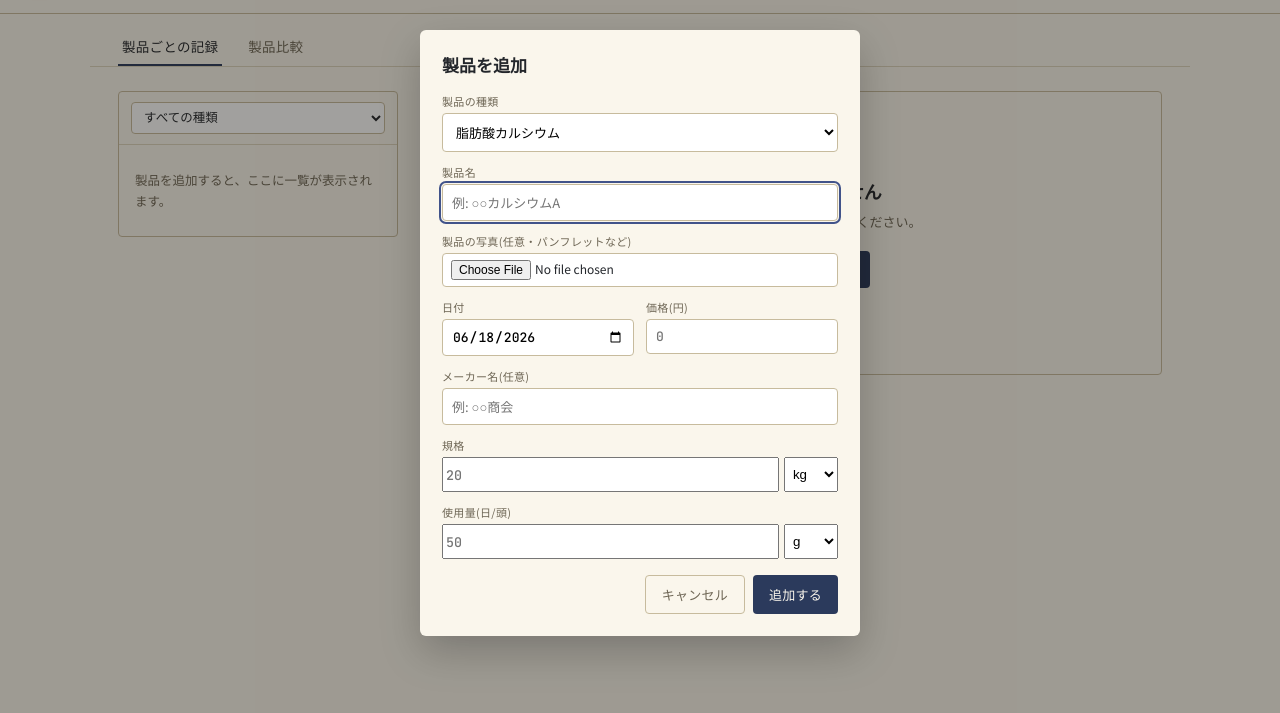
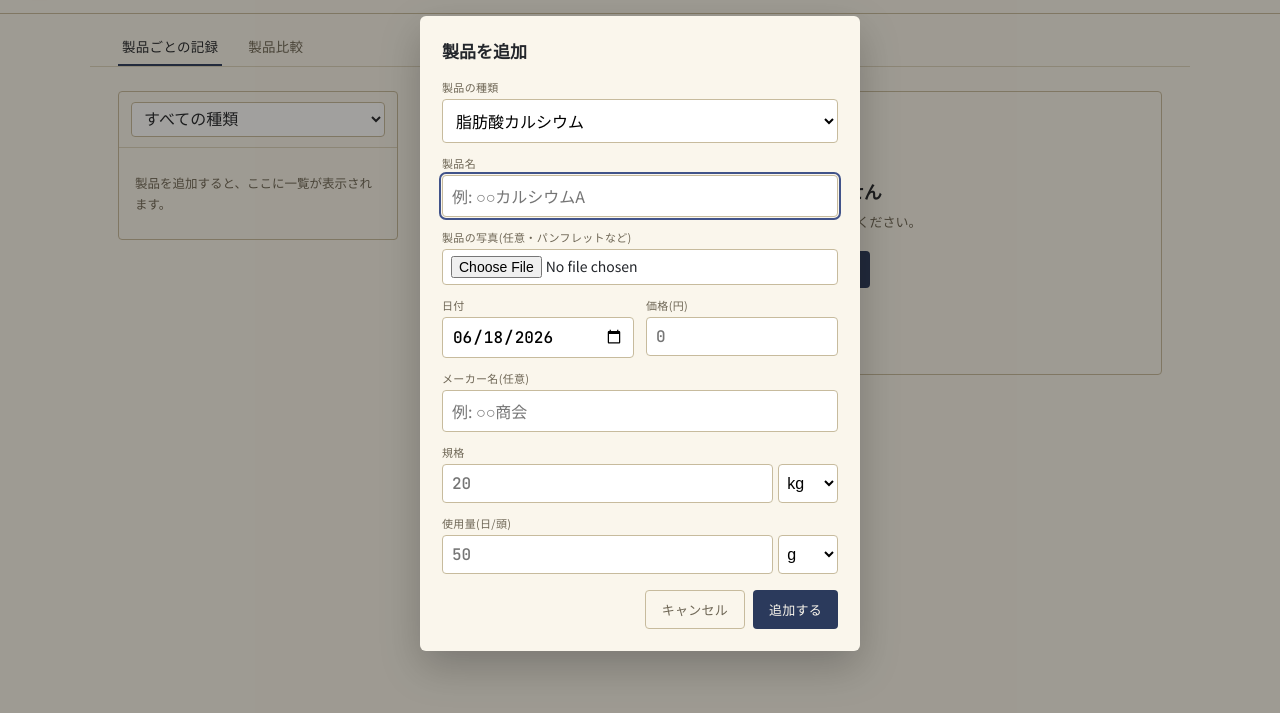
Before and after one commit to nakamurastsh-source/Products-Price2, a plain HTML site: page index.html in a window 1280 px wide. Both pictures are taken after a click on the button "＋ 製品を追加". Shown: the part 67-780 px from the top of the page. Drawn offline with Linux system fonts and the light colour scheme.

Commit message:
Update index.html

```diff
--- a/index.html
+++ b/index.html
@@ -2,7 +2,7 @@
 <html lang="ja">
 <head>
 <meta charset="UTF-8" />
-<meta name="viewport" content="width=device-width, initial-scale=1.0" />
+<meta name="viewport" content="width=device-width, initial-scale=1.0, maximum-scale=1.0, user-scalable=no" />
 <title>価格台帳</title>
 <link rel="preconnect" href="https://fonts.googleapis.com">
 <link rel="preconnect" href="https://fonts.gstatic.com" crossorigin>
@@ -22,7 +22,8 @@
     --radius:4px;
   }
   *{box-sizing:border-box;}
-  body{margin:0;background:var(--paper);color:var(--ink);font-family:'Noto Sans JP', sans-serif;-webkit-font-smoothing:antialiased;}
+  html{-webkit-text-size-adjust:100%;text-size-adjust:100%;}
+  body{margin:0;background:var(--paper);color:var(--ink);font-family:'Noto Sans JP', sans-serif;-webkit-font-smoothing:antialiased;touch-action:manipulation;}
   .mono{font-family:'JetBrains Mono', monospace;}
   .display{font-family:'Shippori Mincho', serif;}
 
@@ -53,7 +54,7 @@
   .layout{display:flex;max-width:1100px;margin:0 auto;gap:24px;padding:24px 28px 56px;align-items:flex-start;}
   .sidebar{width:280px;flex-shrink:0;position:sticky;top:120px;max-height:calc(100vh - 144px);overflow-y:auto;border:1px solid var(--line-strong);border-radius:var(--radius);background:var(--paper);}
   .sidebar-filter{padding:10px 12px;border-bottom:1px solid var(--line);}
-  .sidebar-filter select{width:100%;border:1px solid var(--line-strong);border-radius:var(--radius);padding:7px 8px;font-size:12.5px;background:#fff;color:var(--ink);}
+  .sidebar-filter select{width:100%;border:1px solid var(--line-strong);border-radius:var(--radius);padding:7px 8px;font-size:16px;background:#fff;color:var(--ink);}
   .cat-head{padding:9px 14px 5px;font-size:11px;color:var(--ink-soft);letter-spacing:.04em;background:var(--paper-deep);border-bottom:1px solid var(--line);}
   .product-item{display:flex;gap:10px;align-items:center;cursor:pointer;padding:11px 14px;border-bottom:1px solid var(--line);border-left:3px solid transparent;transition:background .12s,border-color .12s;}
   .product-item:hover{background:var(--paper-deep);}
@@ -97,8 +98,8 @@
   .entry-form{display:flex;flex-wrap:wrap;gap:10px;align-items:flex-end;background:var(--paper-deep);border:1px solid var(--line);border-radius:var(--radius);padding:14px;margin-bottom:22px;}
   .field{display:flex;flex-direction:column;gap:4px;}
   .field label{font-size:11px;color:var(--ink-soft);letter-spacing:.03em;}
-  .field input,.field select{border:1px solid var(--line-strong);border-radius:var(--radius);padding:8px 9px;font-size:13px;font-family:'Noto Sans JP',sans-serif;background:#fff;min-width:0;}
-  .field input[type="file"]{padding:6px 8px;font-size:12px;}
+  .field input,.field select{border:1px solid var(--line-strong);border-radius:var(--radius);padding:8px 9px;font-size:16px;font-family:'Noto Sans JP',sans-serif;background:#fff;min-width:0;}
+  .field input[type="file"]{padding:6px 8px;font-size:14px;}
   .field input:focus-visible,.field select:focus-visible{outline:2px solid var(--indigo-soft);outline-offset:1px;}
   .field.date input{width:124px;font-family:'JetBrains Mono',monospace;}
   .field.maker input{width:130px;}
@@ -106,8 +107,8 @@
   .field-duo{display:flex;flex-direction:column;gap:4px;}
   .field-duo label{font-size:11px;color:var(--ink-soft);letter-spacing:.03em;}
   .field-duo .row{display:flex;gap:5px;}
-  .field-duo input{width:74px;font-family:'JetBrains Mono',monospace;}
-  .field-duo select{width:62px;padding:8px 4px;}
+  .field-duo input{width:74px;font-family:'JetBrains Mono',monospace;font-size:16px;border:1px solid var(--line-strong);border-radius:var(--radius);padding:8px 9px;background:#fff;}
+  .field-duo select{width:70px;padding:8px 4px;font-size:16px;border:1px solid var(--line-strong);border-radius:var(--radius);background:#fff;}
   .field.price input{width:96px;font-family:'JetBrains Mono',monospace;}
 
   .entries-title{font-size:12px;color:var(--ink-soft);letter-spacing:.04em;margin:0 0 8px;}
```
